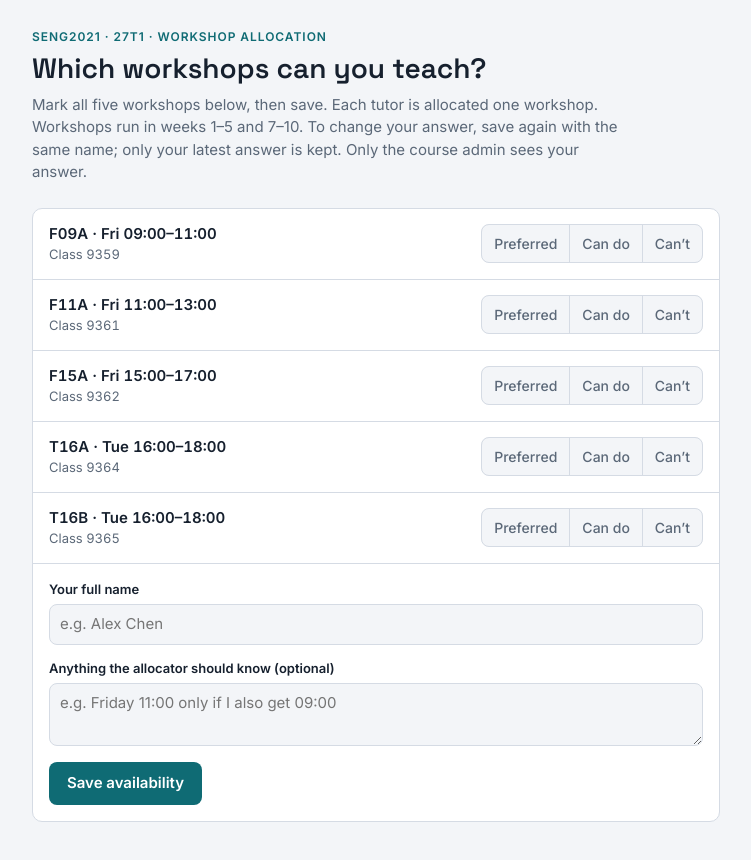
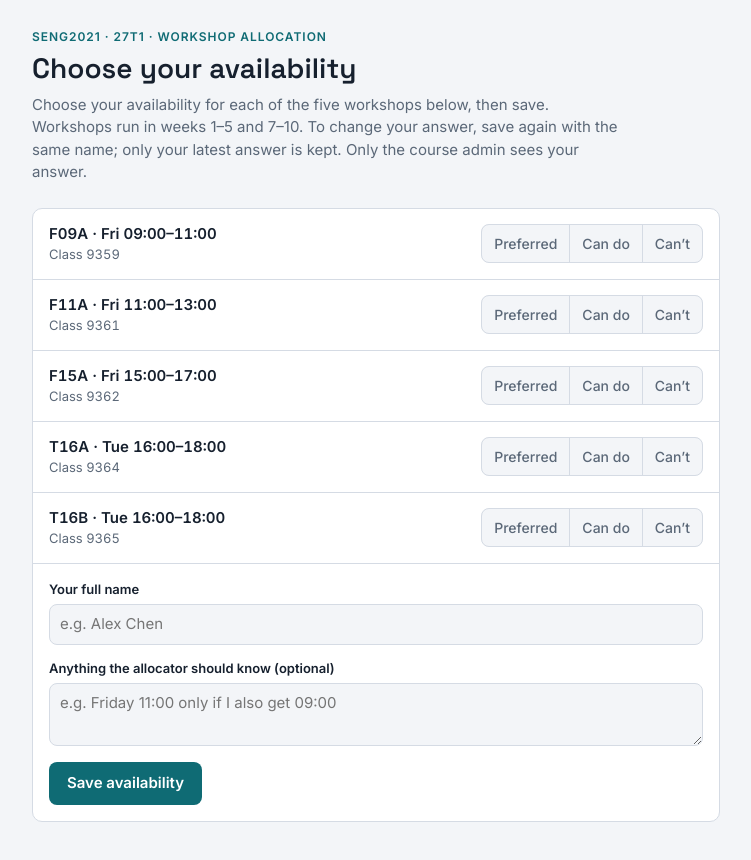
Before and after one commit to Inspiring-Ming/seng2021-workshop-availability, a plain HTML site: page index.html in a window 1280 px wide. Shown: the whole page, without its empty margins (264-1015 px from the left). Drawn offline with Linux system fonts and the light colour scheme.

Commit message:
Reword form heading and intro

```diff
--- a/index.html
+++ b/index.html
@@ -68,8 +68,8 @@ button:disabled { opacity: 0.55; cursor: default; }
 <div class="wrap">
   <header>
     <p class="eyebrow">SENG2021 · 27T1 · Workshop allocation</p>
-    <h1>Which workshops can you teach?</h1>
-    <p class="lede">Mark all five workshops below, then save. Each tutor is allocated one workshop. Workshops run in weeks 1–5 and 7–10. To change your answer, save again with the same name; only your latest answer is kept. Only the course admin sees your answer.</p>
+    <h1>Choose your availability</h1>
+    <p class="lede">Choose your availability for each of the five workshops below, then save. Workshops run in weeks 1–5 and 7–10. To change your answer, save again with the same name; only your latest answer is kept. Only the course admin sees your answer.</p>
   </header>
 
   <p class="note warn" id="setup-note" hidden>This form isn’t connected yet, so answers can’t be saved. The course admin needs to finish setup.</p>
```
